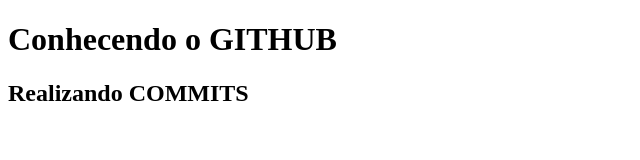
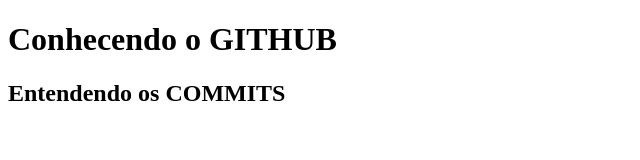
Before and after one commit to paulinhomoreira/atividade2, a plain HTML site: page index.html in a window 1280 px wide. Shown: the whole page, without its empty margins (0-640 px from the left). Drawn offline with Linux system fonts and the light colour scheme.

Commit message:
Atualizado titulo dos commits

```diff
--- a/index.html
+++ b/index.html
@@ -6,7 +6,8 @@
 </head>
 <body>
     <H1>Conhecendo o GITHUB</H1>
-    <h2>Realizando COMMITS</h2>
+    <h2>Entendendo os COMMITS</h2>
+
 
 </body>
 
```
